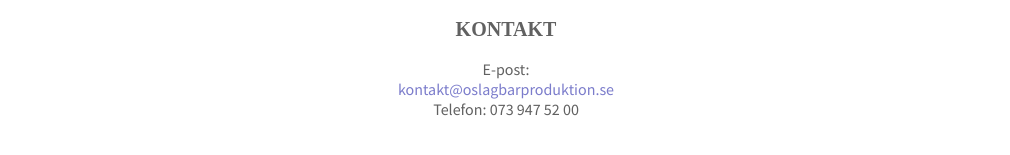
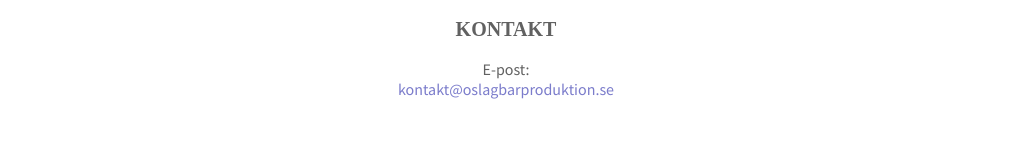
Before and after one commit to rasmusbe/oslagbarproduktion.se, a plain HTML site: page index.html in a window 1280 px wide. Shown: the part 1302-1457 px from the top of the page, without its empty margins (134-1144 px from the left). Drawn offline with Linux system fonts and the light colour scheme; a small style sheet from the web is missing.

Commit message:
Tagit bort telnr

```diff
--- a/index.html
+++ b/index.html
@@ -51,8 +51,7 @@
 			<div class="columns-container">
 				<div class="column">
 					<p>
-						E-post: <a class="obfuscated-email" data-id="kontakt"></a><br>
-						Telefon: 073 947 52 00
+						E-post: <a class="obfuscated-email" data-id="kontakt"></a>
 					</p>
 				</div>
 			</div>
```
